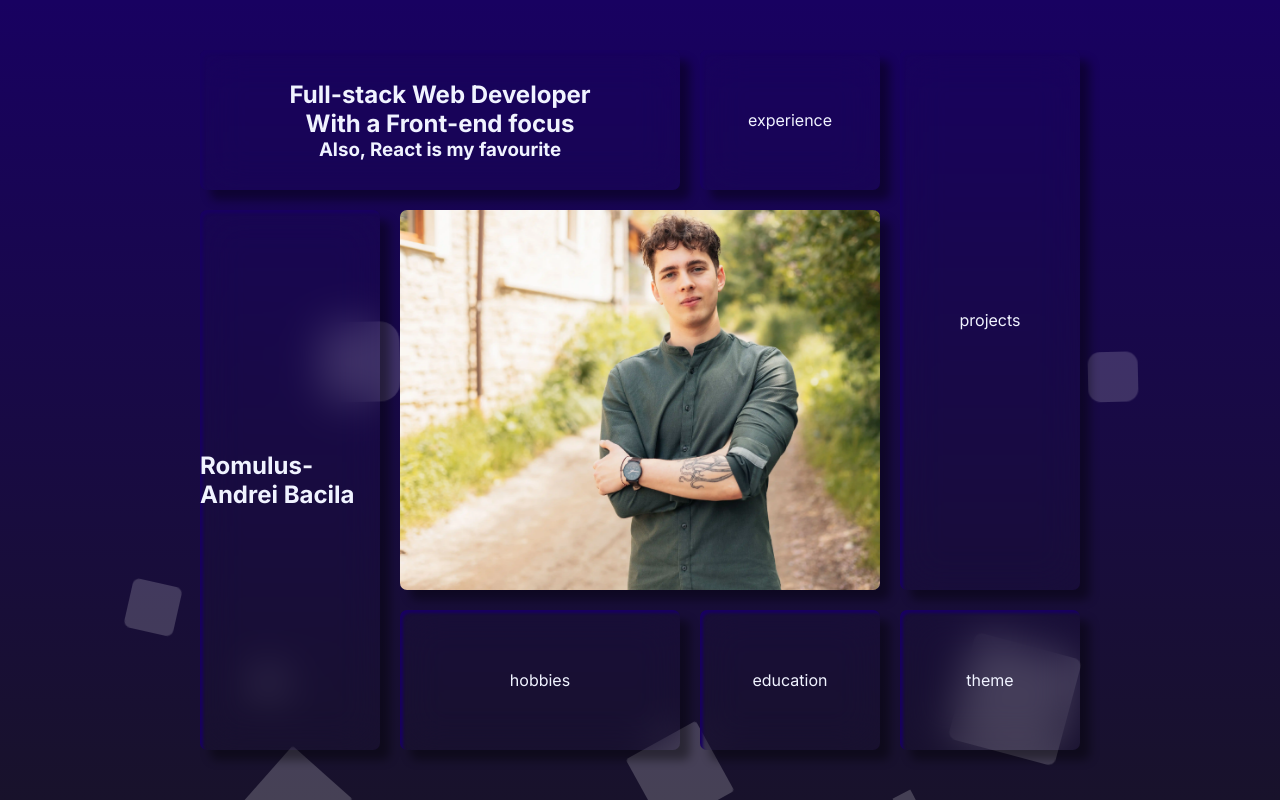
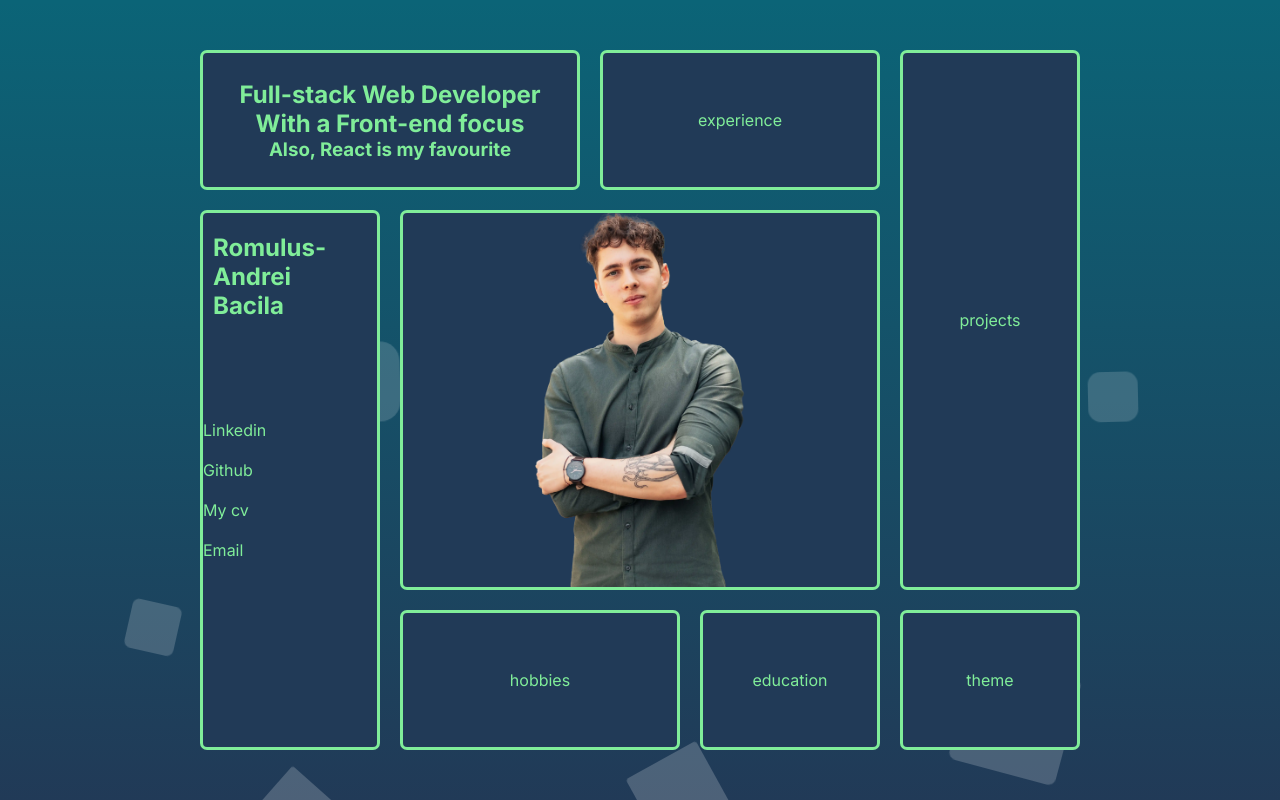
Before and after one commit to Tolsi111/my-website, a Next.js app: page / in a window 1280 px wide. Built offline with nearby package versions, Linux system fonts and the light colour scheme.

Commit message:
other design tweaks (#6)

```diff
--- a/app/globals.scss
+++ b/app/globals.scss
@@ -1,10 +1,13 @@
 :root {
   // Color
   // Default (dark) theme:
-  --color-bg-secondary: #18122b;
-  --color-bg-main: #180161;
+  // --color-bg-secondary: #18122b;
+  --color-bg-secondary: #213a57;
+  // --color-bg-main: #180161;
+  --color-bg-main: #0b6477;
   --background-squares: rgba(255, 255, 255, 0.2);
-  --color-text: #F0F3FF;
+  // --color-text: #F0F3FF;
+  --color-text: #80ed99;
 
 
   --color-navy-light: #393053;
@@ -23,6 +26,7 @@
   --color-main: #211951;
   // Sizing
   --spacing-small: 20px;
+  --spacing-xsmall: 10px;
   --border-radius-regular: 7px;
   // Z-index
   --z-index-background: -10;
--- a/app/page.jsx
+++ b/app/page.jsx
@@ -15,9 +15,16 @@ export default function Home() {
     </article>
     <article className={`${styles.contacts} ${styles.flex}`}>
       <h1>Romulus-Andrei Bacila</h1>
+      <ul>
+        <li >Linkedin</li>
+        <li >Github</li>
+        <li >My cv</li>
+        <li >Email</li>
+      </ul>
+      <svg></svg>
     </article>
     <article className={`${styles.me} ${styles.flex}`}>
-      <Image src={myself} alt="Picture of me" width={480} height={380} className={styles.picture}/>
+      <Image src={myself} alt="Picture of me" width={210} height={380} className={styles.picture}/>
     </article>
     <article className={`${styles.projects} ${styles.flex}`}>
       {/* nav link */}projects
--- a/app/page.module.scss
+++ b/app/page.module.scss
@@ -1,4 +1,3 @@
-
 .main {
   display: flex;
   justify-content: center;
@@ -15,13 +14,16 @@
   grid-gap: var(--spacing-small);
 }
 
-.main-container > *:not(.me) {
+.main-container > * {
   position: relative;
   border-radius: var(--border-radius-regular);
+  border-style: solid;
+  overflow: hidden;
   color: var(--color-text);
-  box-shadow: 10px 10px 10px rgba(0, 0, 0, 0.4), 3px 3px 3px var(--color-bg-main) inset;
-  backdrop-filter: blur(20px);
-  -webkit-backdrop-filter: blur(20px);
+  // box-shadow: 10px 10px 10px rgba(0, 0, 0, 0.4), 3px 3px 3px var(--color-bg-main) inset;
+  // backdrop-filter: blur(20px);
+  // -webkit-backdrop-filter: blur(20px);
+  background-color: var(--color-bg-secondary);
   transition: transform .3s, box-shadow 2s;
 
   &:hover {
@@ -40,28 +42,42 @@
 //     box-shadow: 3px 3px 3px var(--color-light-navy) inset;
 // }
 
-.main-container > *:not(.me):after {
-  border-radius: var(--border-radius-regular);
-  content: "";
-  width: 100%;
-  height: 100%;
-  position: absolute;
-}
+// .main-container > *:not(.me):after {
+//   border-radius: var(--border-radius-regular);
+//   content: "";
+//   width: 100%;
+//   height: 100%;
+//   position: absolute;
+// }
 
 .title {
   grid-row: 1 / 3;
-  grid-column: 1 / 6;
+  grid-column: 1 / 5;
   flex-direction: column;
 }
 
 .experience {
   grid-row: 1 / 3;
-  grid-column: 6 / 8;
+  grid-column: 5 / 8;
 }
 
 .contacts {
   grid-row: 3 / 10;
   grid-column: 1 / 3;
+  position: relative;
+  h1 {
+    position: absolute;
+    top: 0;
+    padding: var(--spacing-small) var(--spacing-xsmall);
+    text-align: left;
+  }
+  ul {
+    list-style: none;
+    li {
+      display: flex;
+      margin-top: var(--spacing-small);
+    }
+  }
 }
 
 .me {
@@ -96,8 +112,6 @@
 
 .picture {
   object-fit: cover;
-  border-radius: var(--border-radius-regular);
-  box-shadow: 10px 10px 10px rgba(0, 0, 0, 0.4);
 }
 
 .flex {
@@ -105,6 +119,8 @@
   justify-content: center;
   align-items: center;
 }
+
+// Contacts section
 
 /* Enable hover only on non-touch devices
 @media (hover: hover) and (pointer: fine) {
--- a/components/animated-background/AnimatedBackground.module.scss
+++ b/components/animated-background/AnimatedBackground.module.scss
@@ -26,7 +26,7 @@
     height: 20px;
     background: var(--background-squares);
     animation: animate 25s linear infinite;
-    bottom: -100px;
+    bottom: -120px;
 }
 
 .circles li:nth-child(1){
```
Also changed, not shown: assets/me.webp.
